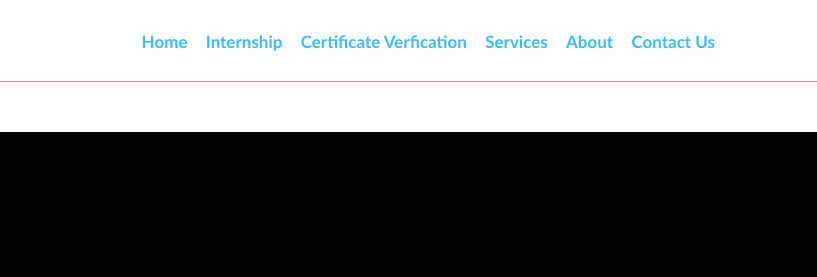
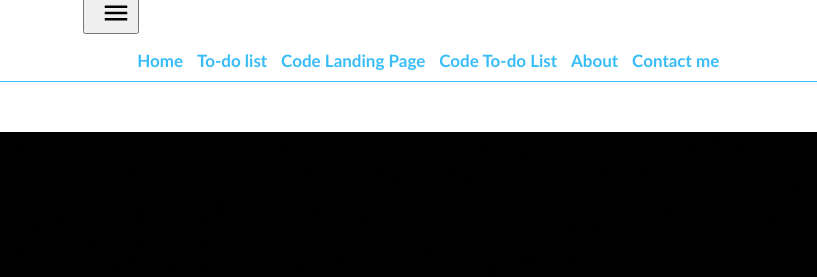
Before and after one commit to BennySteve/OCTANET_MAY, a plain HTML site: page Landing Page/index.html in a window 1280 px wide. Shown: the top 277 px of the page, 253-1070 px from the left. Drawn offline with Linux system fonts and the light colour scheme.

Commit message:
Update index.html

```diff
--- a/Landing Page/index.html
+++ b/Landing Page/index.html
@@ -12,26 +12,30 @@
             <img src="img/FullLogo_Transparent.png" alt="" srcset="">
         </div>
         <div class="links">
+            <button class="menu">
+                <svg xmlns="http://www.w3.org/2000/svg" viewBox="0 0 24 24" >
+                    <path d="M3,6H21V8H3V6M3,11H21V13H3V11M3,16H21V18H3V16Z" /></svg>
+            </button>
+
             <ul>
                 <li>
-                    <a href="">Home</a>
+                    <a href="index.html">Home</a>
                 </li>
                 <li>
-                    <a href="">Internship</a>
+                    <a href="To-do/index.html">To-do list</a>
                 </li>
                 <li>
-                    <a href="">Certificate Verfication</a>
+                    <a href="https://github.com/BennySteve/OCTANET_MAY/tree/main/Landing%20Page">Code Landing Page</a>
                 </li>
                 <li>
-                    <a href="">Services</a>
+                    <a href="https://github.com/BennySteve/OCTANET_MAY/tree/main/To-do">Code To-do List</a>
                 </li>
                 <li>
-                    <a href="">About</a>
+                    <a href="https://github.com/BennySteve">About</a>
                 </li>
                 <li>
-                    <a href="">Contact Us</a>
+                    <a href="https://github.com/BennySteve">Contact me</a>
                 </li>
-            </ul>
         </div>
         <div class="contact">
             <svg xmlns="http://www.w3.org/2000/svg" viewBox="0 0 24 24"><path d="M12 2.04C6.5 2.04 2 6.53 2 12.06C2 17.06 5.66 21.21 10.44 21.96V14.96H7.9V12.06H10.44V9.85C10.44 7.34 11.93 5.96 14.22 5.96C15.31 5.96 16.45 6.15 16.45 6.15V8.62H15.19C13.95 8.62 13.56 9.39 13.56 10.18V12.06H16.34L15.89 14.96H13.56V21.96A10 10 0 0 0 22 12.06C22 6.53 17.5 2.04 12 2.04Z" /></svg>
@@ -39,6 +43,7 @@
             <svg xmlns="http://www.w3.org/2000/svg" viewBox="0 0 24 24"><path d="M19 3A2 2 0 0 1 21 5V19A2 2 0 0 1 19 21H5A2 2 0 0 1 3 19V5A2 2 0 0 1 5 3H19M18.5 18.5V13.2A3.26 3.26 0 0 0 15.24 9.94C14.39 9.94 13.4 10.46 12.92 11.24V10.13H10.13V18.5H12.92V13.57C12.92 12.8 13.54 12.17 14.31 12.17A1.4 1.4 0 0 1 15.71 13.57V18.5H18.5M6.88 8.56A1.68 1.68 0 0 0 8.56 6.88C8.56 5.95 7.81 5.19 6.88 5.19A1.69 1.69 0 0 0 5.19 6.88C5.19 7.81 5.95 8.56 6.88 8.56M8.27 18.5V10.13H5.5V18.5H8.27Z" /></svg>
             <svg xmlns="http://www.w3.org/2000/svg" viewBox="0 0 24 24"><path d="M22.46,6C21.69,6.35 20.86,6.58 20,6.69C20.88,6.16 21.56,5.32 21.88,4.31C21.05,4.81 20.13,5.16 19.16,5.36C18.37,4.5 17.26,4 16,4C13.65,4 11.73,5.92 11.73,8.29C11.73,8.63 11.77,8.96 11.84,9.27C8.28,9.09 5.11,7.38 3,4.79C2.63,5.42 2.42,6.16 2.42,6.94C2.42,8.43 3.17,9.75 4.33,10.5C3.62,10.5 2.96,10.3 2.38,10C2.38,10 2.38,10 2.38,10.03C2.38,12.11 3.86,13.85 5.82,14.24C5.46,14.34 5.08,14.39 4.69,14.39C4.42,14.39 4.15,14.36 3.89,14.31C4.43,16 6,17.26 7.89,17.29C6.43,18.45 4.58,19.13 2.56,19.13C2.22,19.13 1.88,19.11 1.54,19.07C3.44,20.29 5.7,21 8.12,21C16,21 20.33,14.46 20.33,8.79C20.33,8.6 20.33,8.42 20.32,8.23C21.16,7.63 21.88,6.87 22.46,6Z" /></svg>
         </div>
+
     </header>
     <div class="main">
         <div class="section">
```
